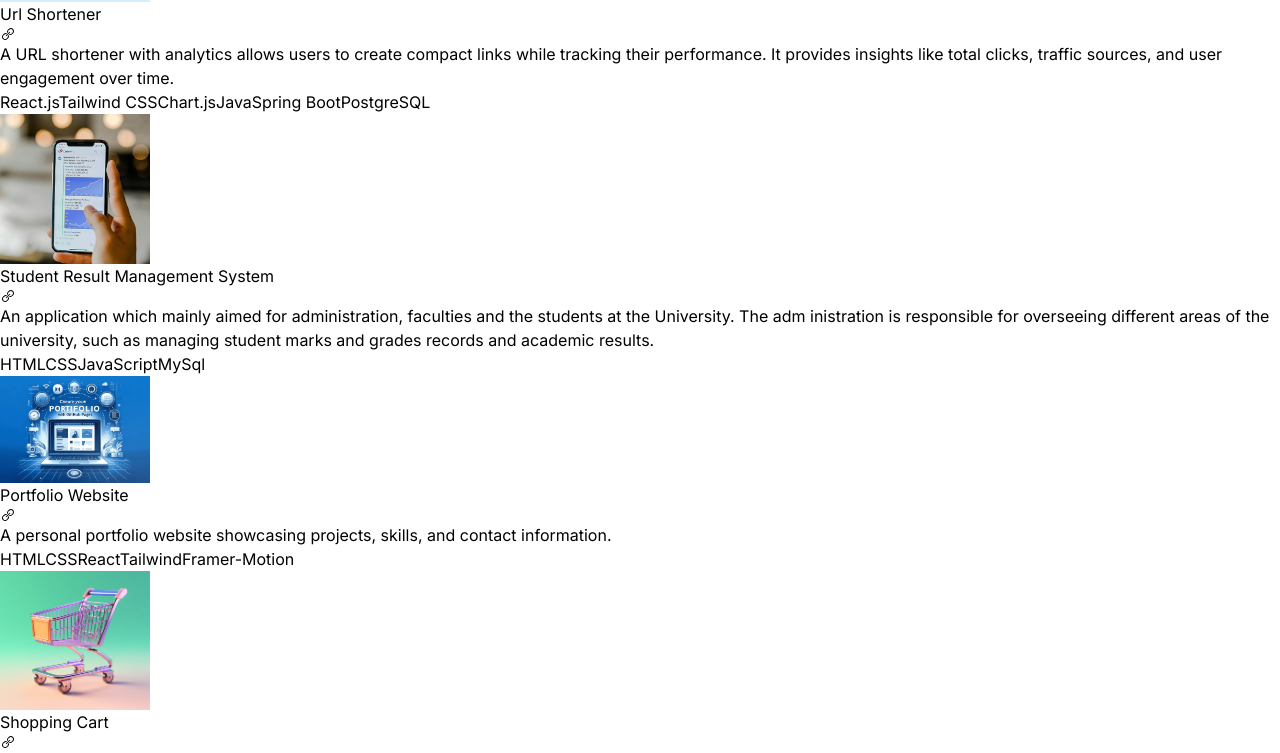
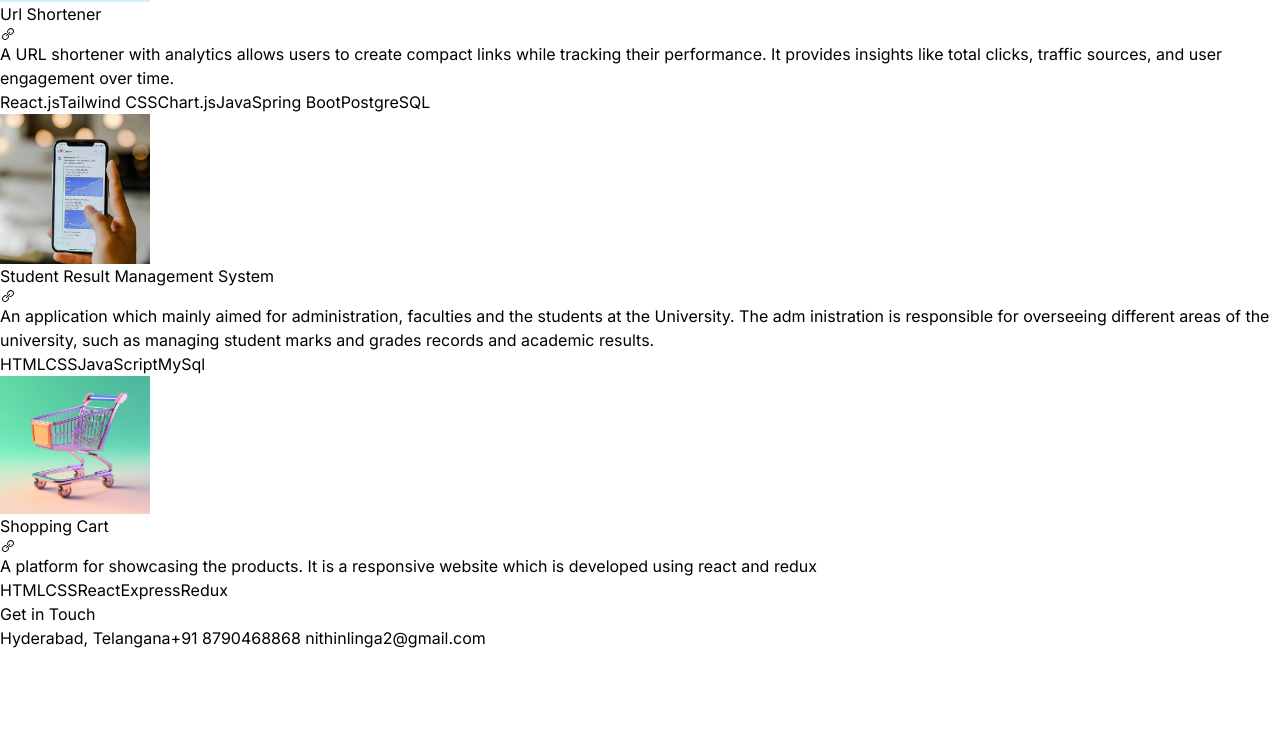
Before and after one commit to Nithinlinga/React-portfolio-Nithin, a React (Vite) app: page / in a window 1280 px wide. Shown: the part 2603-3356 px from the top of the page. After the commit the page ends 3253 px from the top, so only its background shows below. Built offline with nearby package versions, Linux system fonts and the light colour scheme; the HTML template or start-up script is replaced by a standard one.

Commit message:
Update index.js

```diff
--- a/src/constants/index.js
+++ b/src/constants/index.js
@@ -33,14 +33,14 @@
       "An application which mainly aimed for administration, faculties and the students at the University. The adm inistration is responsible for overseeing different areas of the university, such as managing student marks and grades records and academic results.",
     technologies: ["HTML", "CSS", "JavaScript", "MySql"],
   },
-  {
-    title: "Portfolio Website",
-    image: project3,
-    link:"https://nithinlinga.vercel.app/",
-    description:
-      "A personal portfolio website showcasing projects, skills, and contact information.",
-    technologies: ["HTML", "CSS", "React", "Tailwind", "Framer-Motion"],
-  },
+  // {
+  //   title: "Portfolio Website",
+  //   image: project3,
+  //   link:"https://nithinlinga.vercel.app/",
+  //   description:
+  //     "A personal portfolio website showcasing projects, skills, and contact information.",
+  //   technologies: ["HTML", "CSS", "React", "Tailwind", "Framer-Motion"],
+  // },
   {
     title: "Shopping Cart",
     image: project4,
```
